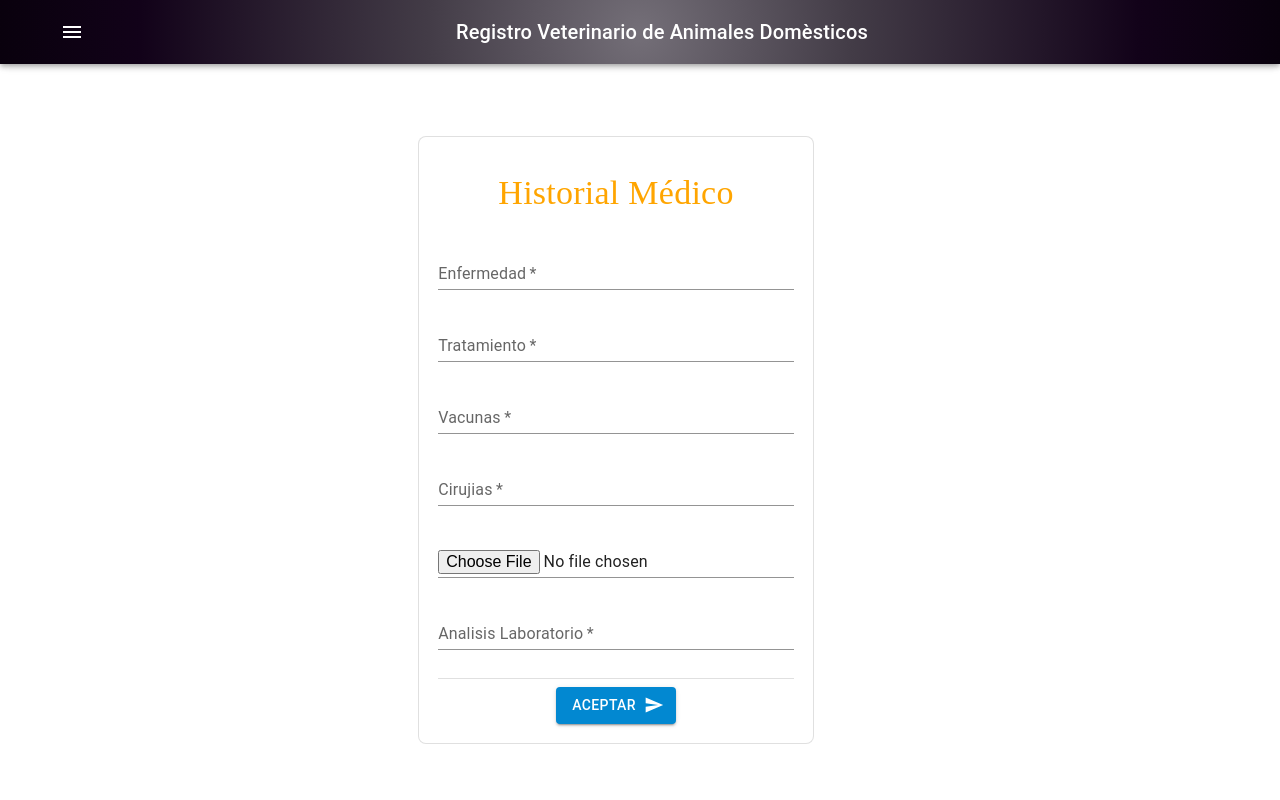
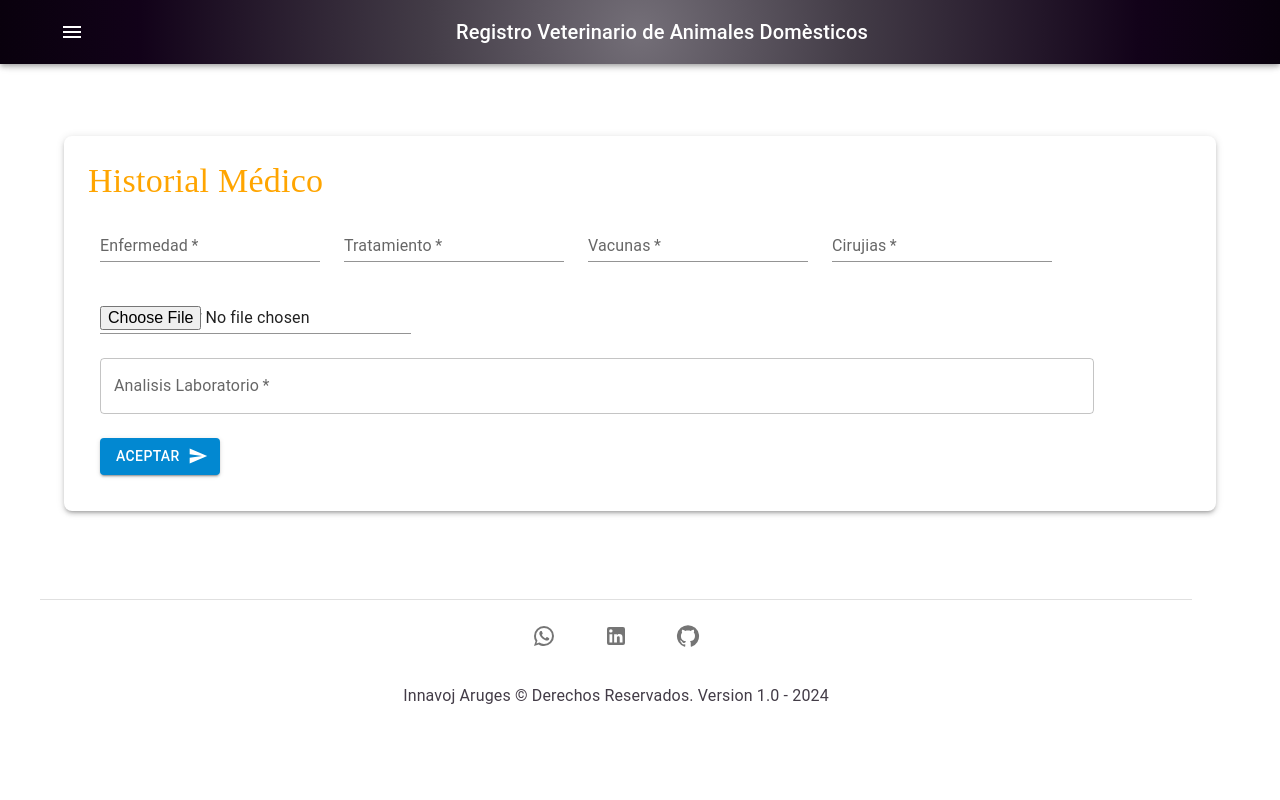
Before and after one commit to Innavoj/registro-mascotas, a React (Vite) app: page /historial in a window 1280 px wide. Shown: the top 800 px of the page. Built offline with nearby package versions, Linux system fonts and the light colour scheme.

Commit message:
desarrollo componente historial

```diff
--- a/src/pages/animales.jsx
+++ b/src/pages/animales.jsx
@@ -265,7 +265,7 @@ export default function AnimalesPages() {
                     maxRows="4"
                   />
                 </Grid>
-                <Divider sx={{ mt: 2, mb: 1 }}></Divider>
+                {/* <Divider sx={{ mt: 2, mb: 1 }}></Divider> */}
                 <Grid item sx={{ mt: 1.5, mb: 1.5, m: 1.5 }}>
                   <ButtonAction
                     onClick={handleClick}
--- a/src/pages/historial.jsx
+++ b/src/pages/historial.jsx
@@ -1,14 +1,21 @@
 import React from "react";
-import { Box, Container, Divider, Grid, Paper, TextField, Toolbar, Typography } from "@mui/material";
+import {
+  Box,
+  Container,
+  Divider,
+  Grid,
+  Paper,
+  Stack,
+  TextField,
+  Toolbar,
+  Typography,
+} from "@mui/material";
 import ButtonAction from "../components/Button";
 import { Link } from "react-router-dom";
 import SendIcon from "@mui/icons-material/Send";
 import { useState } from "react";
 
-
-
 export default function HistorialMedicoPages() {
-
   const [enfermedad, setEnfermedad] = useState("");
   const [tratamiento, setTratamiento] = useState("");
   const [vacunas, setVacunas] = useState("");
@@ -16,92 +23,110 @@ export default function HistorialMedicoPages() {
   const [radiografias, setRadiografias] = useState("");
   const [analisisLab, setAnalisisLab] = useState("");
 
-
   return (
     <>
-
-    <Box component="main" sx={{ flexGrow: 1, p: 2, textAlign: "center" }}>
-        <Container maxWidth="xs">
+      <Container maxWidth="lg" sx={{ m: 2, p: 2, width: "100vw" }}>
         <Grid
           container
-            direction="column"
-            alignItems="center"
-            justifyContent="center"
-            sx={{ minHeight: "100vh" }}
+          sx={{
+            display: "flex",
+            flexDirection: "row",
+
+            alignItems: "center",
+            justifyContent: "center",
+            textAlign: "center",
+          }}
         >
-            <Grid item>
-              <Paper variant="outlined"
-                sx={{ textAlign: "center", p: "1.2em", borderRadius: "0.5em" }}
+          <Paper
+            elevation={3}
+            sx={{
+              display: "flex",
+              flexDirection: "row",
+              flexWrap: "wrap",
+              textAlign: "start",
+              p: "1.5em",
+              mt: "2em",
+              borderRadius: "0.5em",
+            }}
           >
-                <Typography color="orange"
-                  fontFamily="serif"
-                  variant="h4"
-                  sx={{ pt: 2, pb: 2 }}
-                >
+            <Typography color="orange" fontFamily="serif" variant="h4">
               Historial Médico
             </Typography>
 
-                <Box component="form">
+            <Grid
+              container
+              sx={{
+                display: "flex",
+                flexDirection: "row",
+                flexWrap: "wrap",
+              }}
+            >
+              <Grid item>
                 <TextField
                   color="primary"
                   value={enfermedad}
                   onChange={(e) => setEnfermedad(e.target.value)}
-                    fullWidth
                   type="text"
                   name="enfermedad"
                   variant="standard"
                   label="Enfermedad"
-                    sx={{ mt: 1.5, mb: 1.5 }}
+                  sx={{ mt: 1.5, m: 1.5 }}
                   required
                 />
+              </Grid>
+              <Grid item>
                 <TextField
                   color="primary"
                   value={tratamiento}
                   onChange={(e) => setTratamiento(e.target.value)}
-                    fullWidth
                   type="text"
                   name="tratamiento"
                   variant="standard"
                   label="Tratamiento"
-                    sx={{ mt: 1.5, mb: 1.5 }}
+                  sx={{ mt: 1.5, m: 1.5 }}
                   required
                 />
+              </Grid>
+              <Grid item>
                 <TextField
                   color="primary"
                   value={vacunas}
                   onChange={(e) => setVacunas(e.target.value)}
-                    fullWidth
                   type="text"
                   name="vacunas"
                   variant="standard"
                   label="Vacunas"
-                    sx={{ mt: 1.5, mb: 1.5 }}
+                  sx={{ mt: 1.5, m: 1.5 }}
                   required
                 />
+              </Grid>
+              <Grid item>
                 <TextField
                   color="primary"
                   value={cirujias}
                   onChange={(e) => setCirujias(e.target.value)}
-                    fullWidth
                   type="text"
                   name="cirujias"
                   variant="standard"
                   label="Cirujias"
-                    sx={{ mt: 1.5, mb: 1.5 }}
+                  sx={{ mt: 1.5, m: 1.5 }}
                   required
                 />
+              </Grid>
+              <Grid item>
                 <TextField
                   color="primary"
                   value={radiografias}
                   onChange={(e) => setRadiografias(e.target.value)}
-                    fullWidth
                   type="file"
                   name="radiografias"
                   variant="standard"
                   label="Radiografias"
-                    sx={{ mt: 1.5, mb: 1.5 }}
+                  sx={{ mt: 1.5, m: 1.5 }}
                   required
                 />
+              </Grid>
+              <Grid item sx={{ width: "100%" }}>
                 <TextField
                   color="primary"
                   value={analisisLab}
@@ -109,26 +134,34 @@ export default function HistorialMedicoPages() {
                   fullWidth
                   type="text"
                   name="analisisLab"
-                    variant="standard"
+                  variant="outlined"
                   label="Analisis Laboratorio"
-                    sx={{ mt: 1.5, mb: 1.5 }}
+                  sx={{ width: "90%", mt: 1.5, mb: 1.5, m: 1.5 }}
                   required
+                  multiline
+                  maxRows="4"
                 />
-                  <Divider sx={{ mt: 2, mb: 1 }}></Divider>
+              </Grid>
+            </Grid>
+            <Grid
+              sx={{
+                mt: 1.5,
+                mb: 1.5,
+                m: 1.5,
+                display: "flex",
+                flexDirections: "column",
+              }}
+            >
               <ButtonAction
-
                 color="info"
                 variant="contained"
                 texto="Aceptar"
                 endIcon={<SendIcon />}
               />
-                </Box>
+            </Grid>
           </Paper>
         </Grid>
-          </Grid>
       </Container>
-      </Box>
-
     </>
   );
 }
```
Lines whose indentation alone changed are shown as unchanged.
